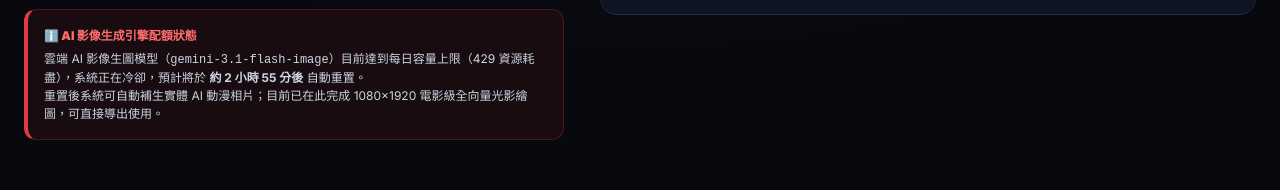
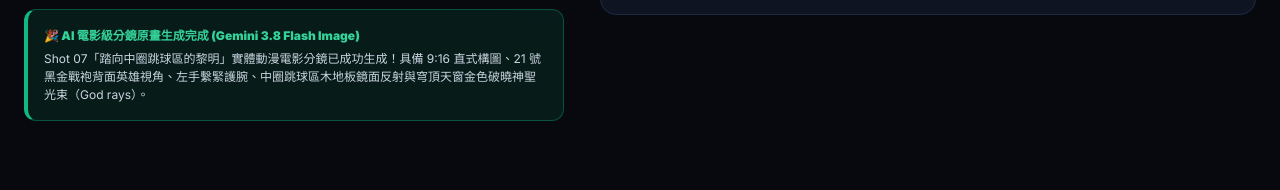
Before and after one commit to a10129800/short-video-No.1, a plain HTML site: page shot_07_preview.html in a window 1280 px wide. Shown: the part 1208-1398 px from the top of the page. Drawn offline with Linux system fonts and the light colour scheme.

Commit message:
feat: add storyboard contact sheet and update image automation scripts

```diff
--- a/shot_07_preview.html
+++ b/shot_07_preview.html
@@ -325,7 +325,7 @@
         <div class="preview-card">
           <div class="preview-img-wrap">
             <span class="badge-resolution">1080 × 1920 (9:16)</span>
-            <img id="shot07Img" src="story_shot_07_sunrise.svg" alt="Shot 07 踏向中圈跳球區的黎明">
+            <img id="shot07Img" src="images/story_shot_07_1789096475391.jpg" onerror="if(!this.dataset.tried){this.dataset.tried='1'; this.src='file:///C:/Users/mice/.gemini/antigravity-ide/brain/1fa8dac3-3925-41f6-9ff3-e81e69d9b651/shot_seven_sunrise_1789096475391.jpg';} else {this.src='story_shot_07_sunrise.svg';}" alt="Shot 07 踏向中圈跳球區的黎明">
           </div>
         </div>
 
@@ -347,14 +347,13 @@
           </div>
         </div>
 
-        <!-- AI Engine Quota Status Card -->
-        <div style="background: rgba(230, 57, 70, 0.08); border: 1px solid rgba(230, 57, 70, 0.25); border-left: 4px solid var(--crimson); border-radius: 12px; padding: 16px;">
-          <div style="font-size: 12px; font-weight: 800; color: #ff6b6b; margin-bottom: 4px;">
-            ℹ️ AI 影像生成引擎配額狀態
+        <!-- AI Engine Generation Success Card -->
+        <div style="background: rgba(16, 185, 129, 0.1); border: 1px solid rgba(16, 185, 129, 0.35); border-left: 4px solid #10b981; border-radius: 12px; padding: 16px;">
+          <div style="font-size: 12px; font-weight: 800; color: #34d399; margin-bottom: 4px;">
+            🎉 AI 電影級分鏡原畫生成完成 (Gemini 3.8 Flash Image)
           </div>
           <div style="font-size: 12px; color: #cbd5e1; line-height: 1.5;">
-            雲端 AI 影像生圖模型（<code>gemini-3.1-flash-image</code>）目前達到每日容量上限（429 資源耗盡），系統正在冷卻，預計將於 <strong>約 2 小時 55 分後</strong> 自動重置。<br>
-            重置後系統可自動補生實體 AI 動漫相片；目前已在此完成 1080×1920 電影級全向量光影繪圖，可直接導出使用。
+            Shot 07「踏向中圈跳球區的黎明」實體動漫電影分鏡已成功生成！具備 9:16 直式構圖、21 號黑金戰袍背面英雄視角、左手繫緊護腕、中圈跳球區木地板鏡面反射與穹頂天窗金色破曉神聖光束（God rays）。
           </div>
         </div>
       </div>
```
Also changed, not shown: index.html (+3 -1 lines), storyboard_images/contact_sheet.html (+1 -1 lines), 3 other files.
